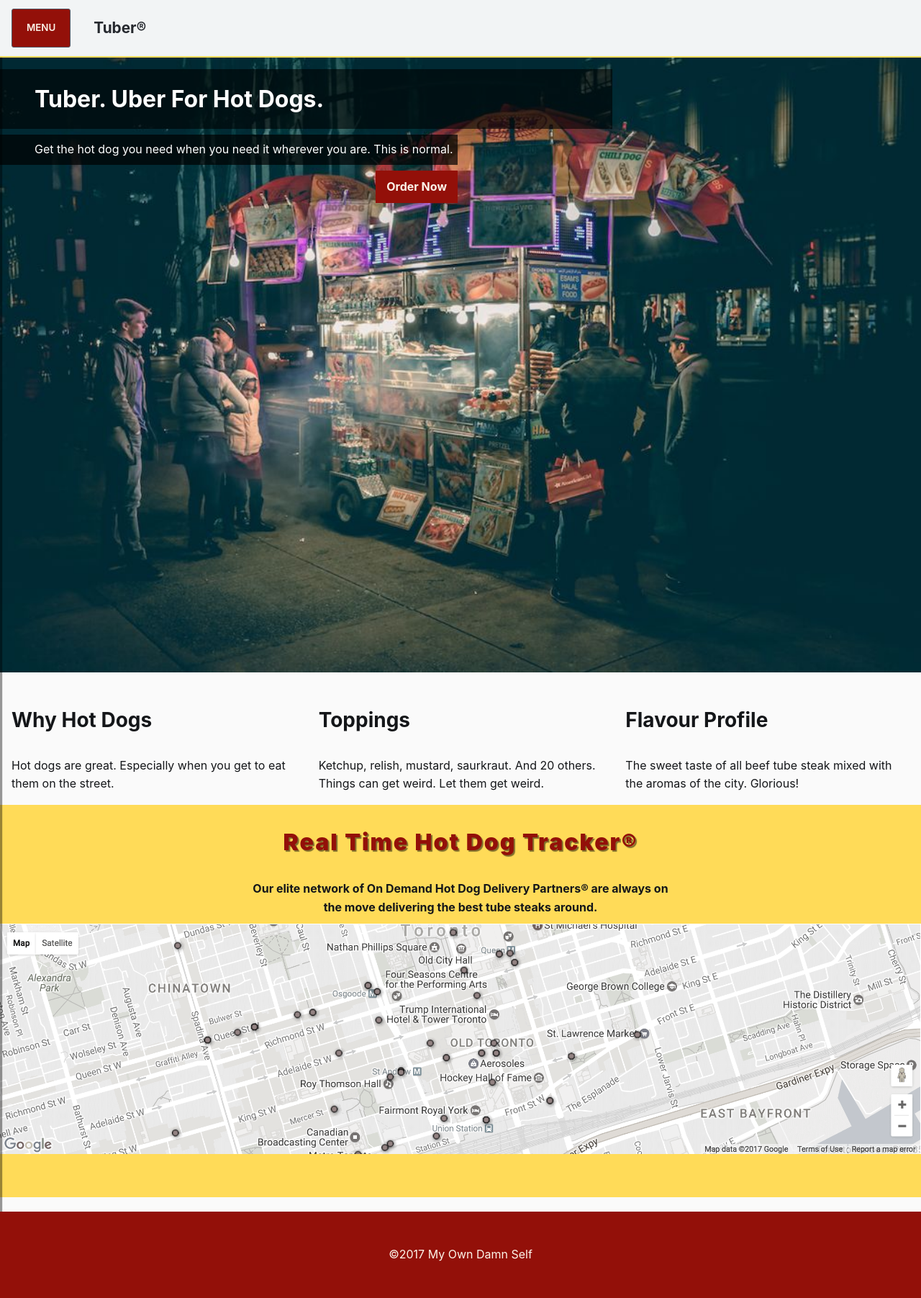
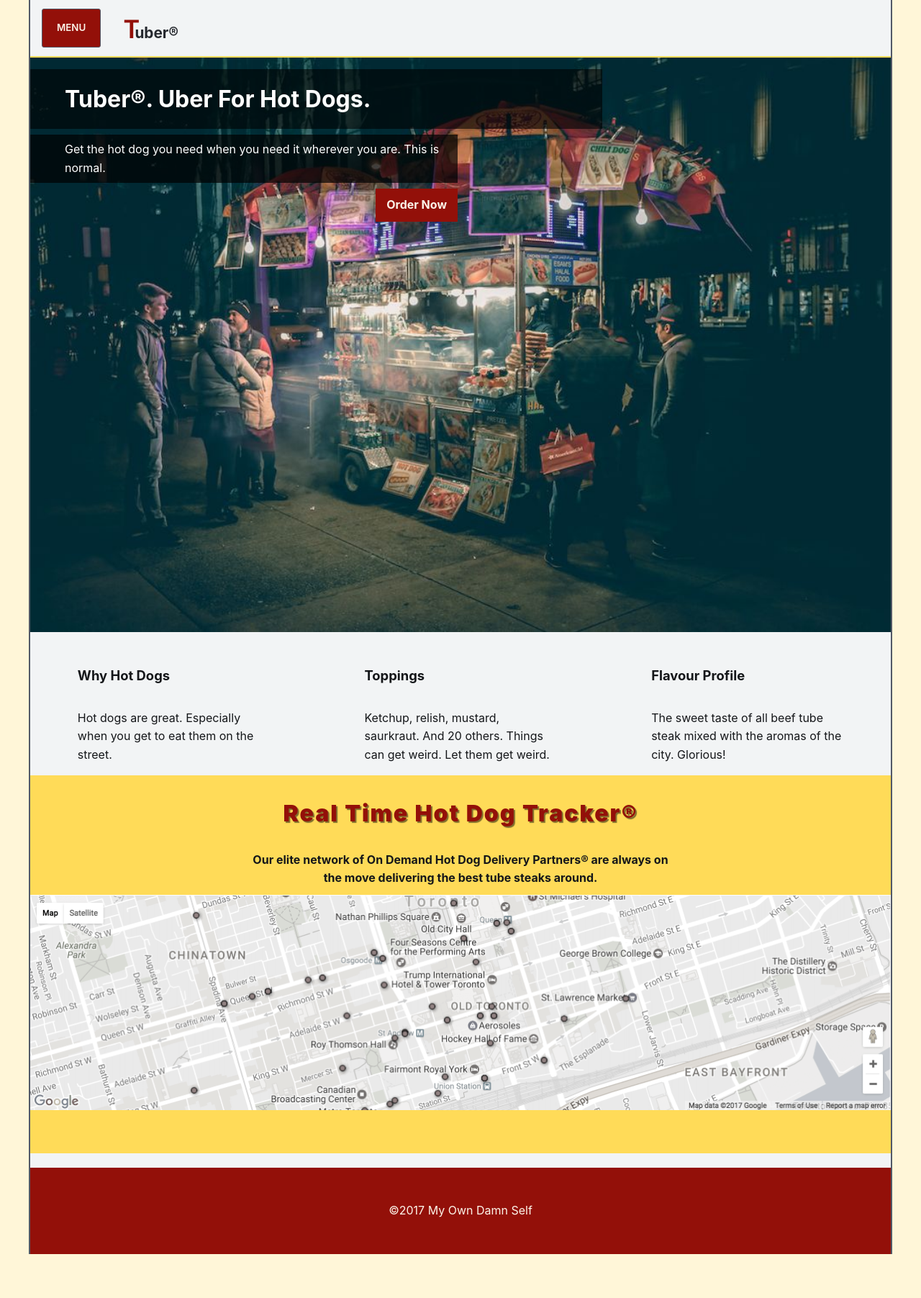
Before and after one commit to dumaurier/CSS-Grid-Layout-Examples, a Jekyll site: the page built from pages/off-canvas/index.html, in a window 1280 px wide. Shown: the whole page at 72% size. Built offline with Jekyll 4.4.1, drawn with Linux system fonts in a browser that asks for light colours; after the commit the page ends 1742 px from its top, so only the background shows below that.

Commit message:
The nightmare continues

```diff
--- a/pages/off-canvas/index.html
+++ b/pages/off-canvas/index.html
@@ -37,7 +37,7 @@ layout: clean
   </nav>
   <div class="main-content">
     <section class="sweet-content hero-block">
-      <h2>Tuber. Uber For Hot Dogs.</h2>
+      <h2>Tuber&reg;. Uber For Hot Dogs.</h2>
       <p>
         Get the hot dog you need when you need it wherever you are. This is normal.
       </p>
@@ -46,19 +46,19 @@ layout: clean
     </section>
     <div class="tasty-grid">
       <div class="tg-item">
-        <h3>Why Hot Dogs</h3>
+        <h5>Why Hot Dogs</h5>
         <p>
           Hot dogs are great. Especially when you get to eat them on the street.
         </p>
       </div>
       <div class="tg-item">
-        <h3>Toppings</h3>
+        <h5>Toppings</h5>
         <p>
           Ketchup, relish, mustard, saurkraut. And 20 others. Things can get weird. Let them get weird.
         </p>
       </div>
       <div class="tg-item">
-        <h3>Flavour Profile</h3>
+        <h5>Flavour Profile</h5>
         <p>
           The sweet taste of all beef tube steak mixed with the aromas of the city. Glorious!
         </p>
--- a/src/sass/off-canvas.scss
+++ b/src/sass/off-canvas.scss
@@ -12,7 +12,7 @@
 @import "framework/buttons";
 
 body{
-  background: #fafafa;
+  background: lighten($color-yellow, 25%);
 }
 
 .grid{
@@ -20,6 +20,8 @@ body{
   display: grid;
   grid-template-columns: 1fr;
   grid-template-rows: 80px minmax(calc(100vh - 200px), auto) 120px;
+  overflow: hidden;
+  background: $grey-ghost;
 }
 
 .main-header{
@@ -38,6 +40,14 @@ body{
     margin: 0 1rem;
     padding: 0;
     color: $grey-dark;
+
+    &:first-letter{
+      color: $color-red;
+      font-size: 2.2rem;
+      letter-spacing: -6px;
+      font-weight: 900;
+      font-family: Gill Sans;
+    }
   }
 
   button{
@@ -142,7 +152,7 @@ body{
 }
 
 .tg-item{
-  flex: 1;
+  flex: 0 0 30%;
   padding: 1rem;
 }
 
@@ -157,6 +167,7 @@ body{
 
   h2{
     color: $color-red;
+    text-align: center;
     font-weight: 900;
     letter-spacing: 2px;
     text-shadow: 2px 2px 1px rgba(0,0,0,.5);
@@ -197,7 +208,7 @@ body{
   .main-nav{
     grid-column: 1;
     grid-row: 2 / -1;
-    transform: translateX(-240px);
+    transform: translateX(-250px);
     transition: transform .2s ease;
     will-change: transform;
     z-index: 200;
@@ -232,12 +243,22 @@ body{
   .tasty-grid{
     display: flex;
     flex-flow: row nowrap;
-    justify-content: space-between;
+    justify-content: space-around;
   }
 
   .tg-item{
-    flex: 1 0 30%;
+    flex: 0 0 25%;
     padding: 1rem;
+  }
+}
+
+@media screen and ( min-width: 75em ){
+  .grid{
+    min-width: 75rem;
+    max-width: 90vw;
+    margin: 0 auto;
+    border-left: 2px solid $grey;
+    border-right: 2px solid $grey;
   }
 }
 
```
Also changed, not shown: static-assets/css/off-canvas.css, 2 other files.
